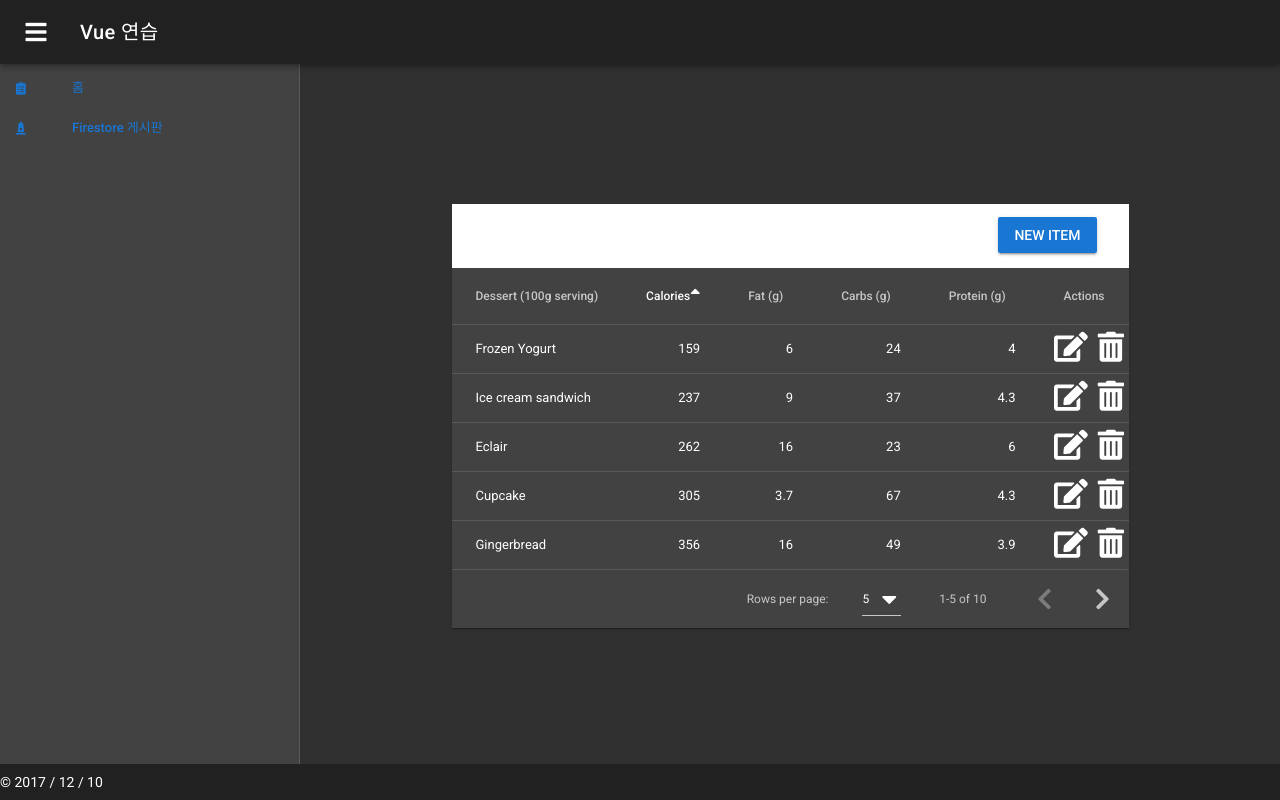
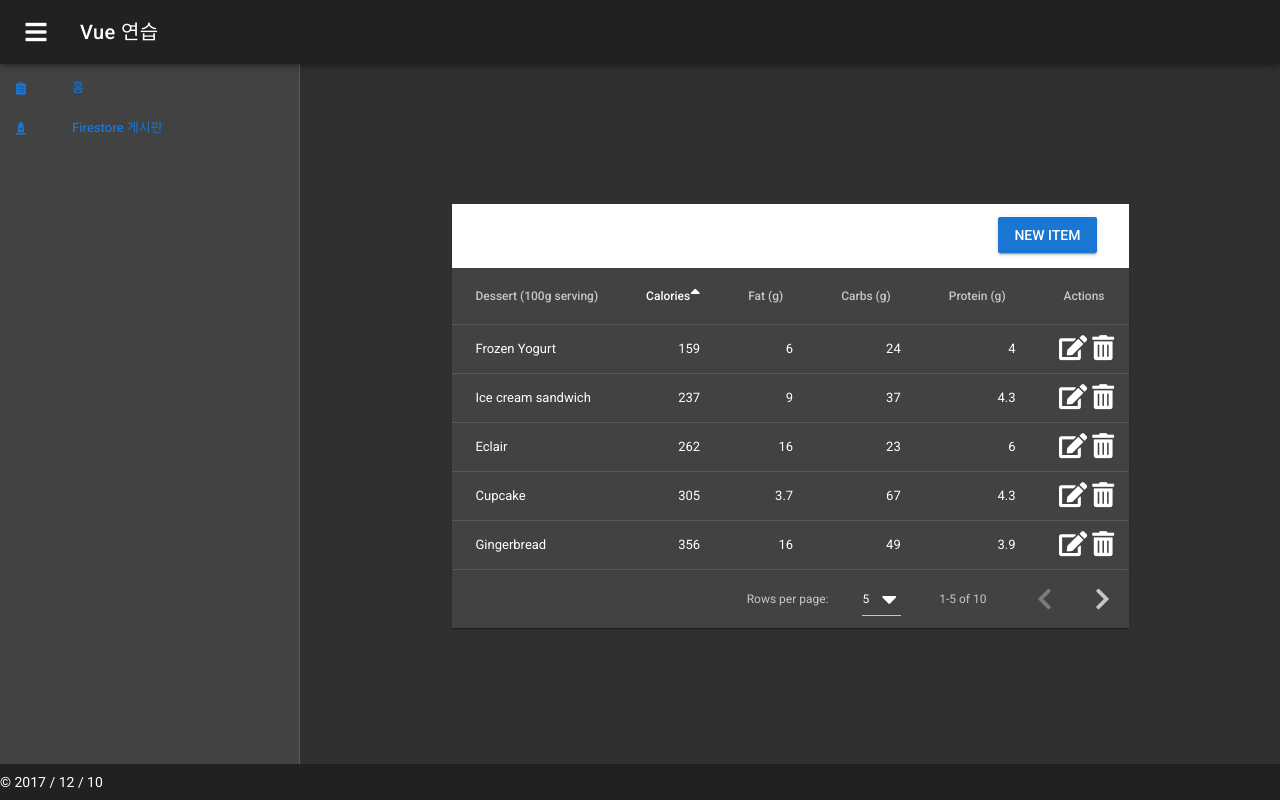
Before and after one commit to gggvgyver/vue-vuetify-firestore, a Vue app: page /list in a window 1280 px wide. Built offline with nearby package versions, Linux system fonts and the light colour scheme.

Commit message:
폰토어썸아이콘 수직정렬

```diff
--- a/src/cpnt/board/List.vue
+++ b/src/cpnt/board/List.vue
@@ -229,12 +229,10 @@
 </script>
 
 <style scoped>
-
-
 i {
-    margin-left: 10px;
-    font-size: 30px;
-    height: 10px;
+    margin-left: 5px;
+    font-size: 25px;
+    height: 5px;
     vertical-align: middle;
 }
 </style>
```
